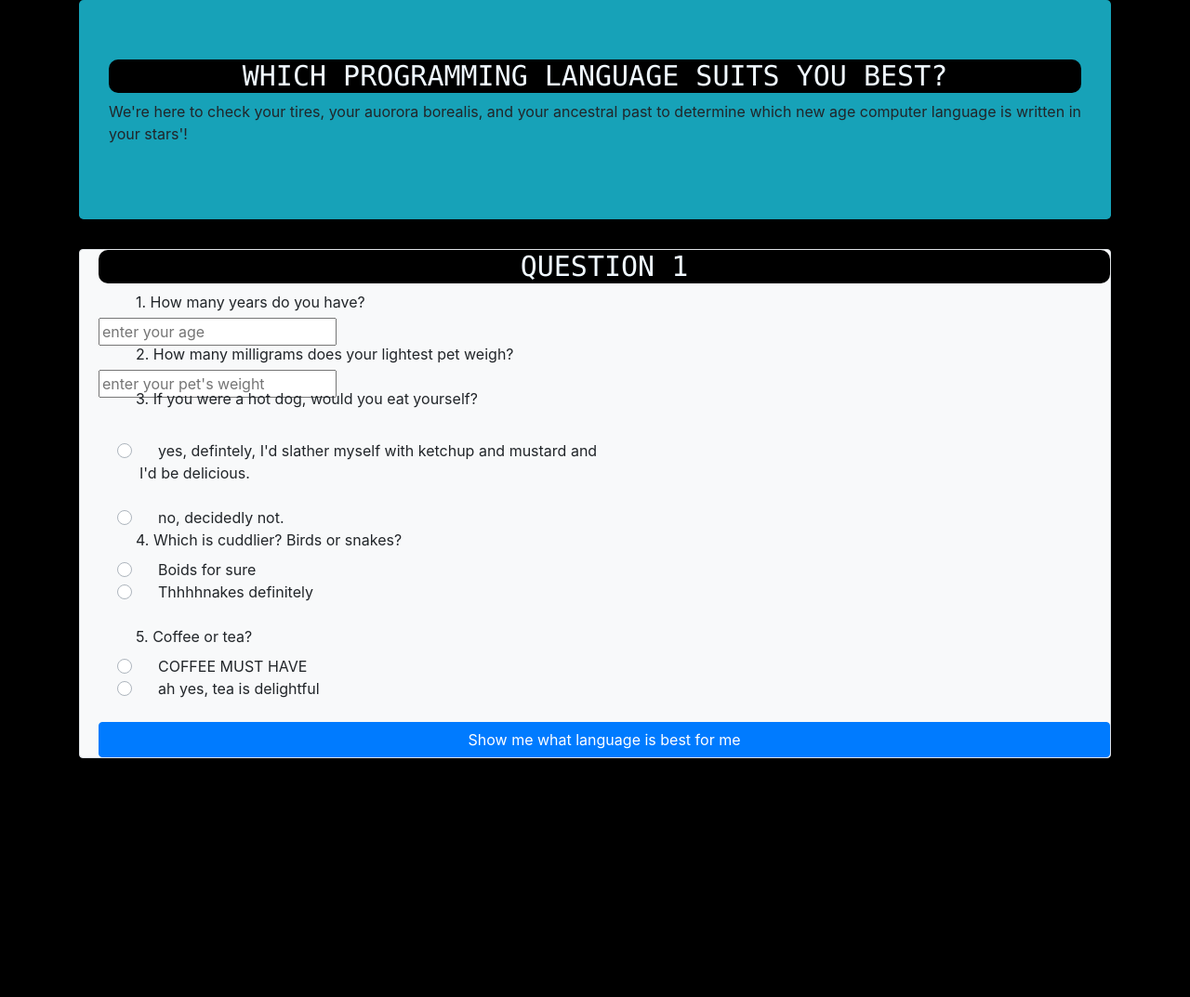
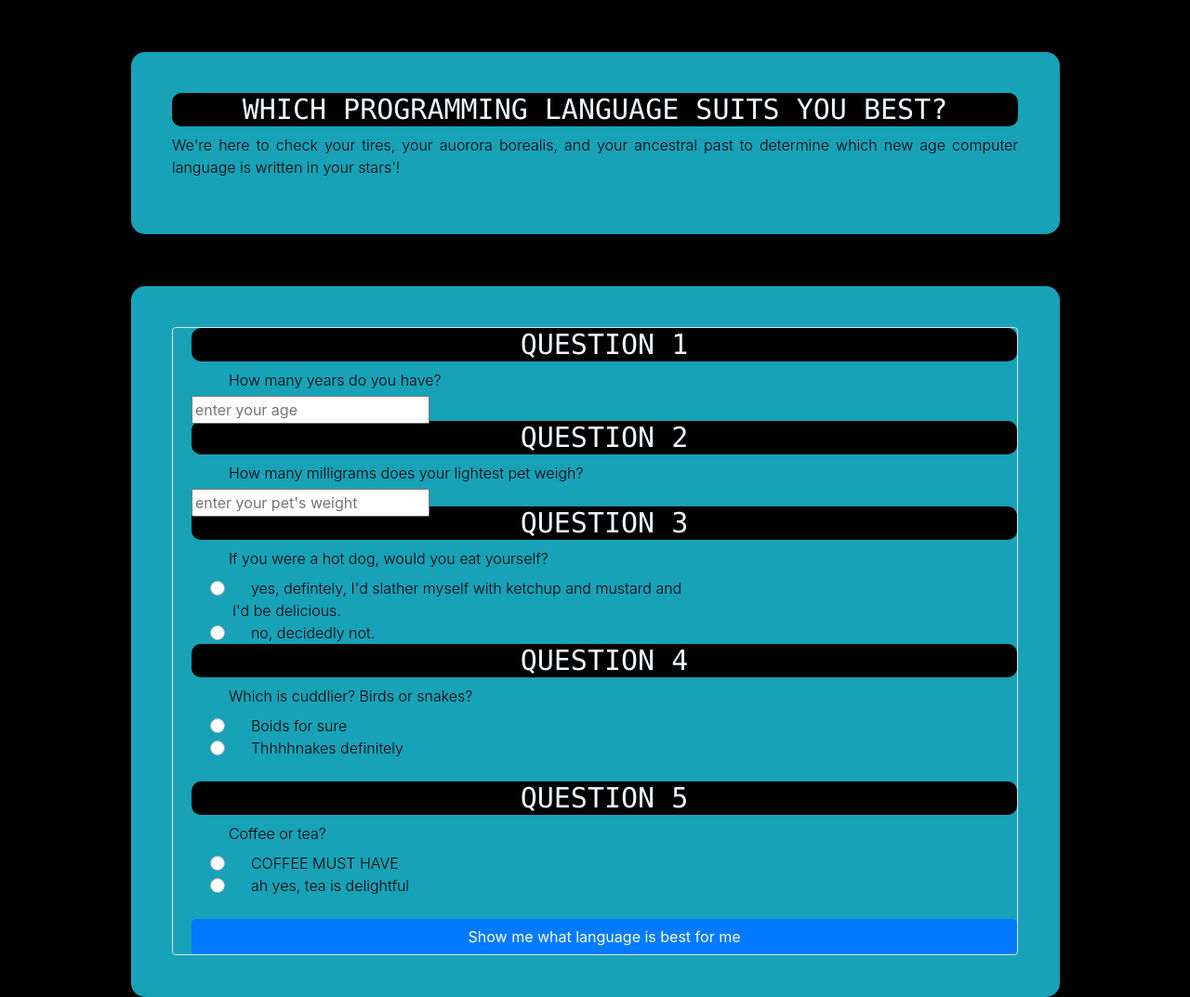
Before and after one commit to LukeCallahan/language-suggester, a plain HTML site: page index.html in a window 1280 px wide. Shown: the top 1073 px of the page at 93% size. Before the commit the page ends 816 px from the top, so only its background shows below. Drawn offline with Linux system fonts and the light colour scheme.

Commit message:
all js working

```diff
--- a/css/styles.css
+++ b/css/styles.css
@@ -13,12 +13,10 @@ h2 {
   font-size: 30px;
   text-align: center;
   font-family: "Lucida Console", "Courier New", monospace;
-
 }
 
 p {
   text-align: justify;
-
 }
 
 label {
@@ -27,3 +25,13 @@ label {
   width: 500px;
   clear: left;
 }
+
+.box{
+  border-radius: 15px;
+  color: black;
+  background-color: #17a2b8;
+  padding: 4%;
+  margin: 5%;
+  box-sizing: border-box;
+  font-weight: 300;
+}
--- a/index.html
+++ b/index.html
@@ -11,73 +11,80 @@
 </head>
 <body>
   <div class="container">
-    <div class="jumbotron bg-info">
+    <div class="box bg-info">
       <h2>WHICH PROGRAMMING LANGUAGE SUITS YOU BEST?</h2>
       <p>We're here to check your tires, your auorora borealis, and your ancestral past to determine which new age computer language is written in your stars'!</p>
     </div>
-    <form id="userInfo" class="form-check border rounded card bg-light" >
-
-
+    <div class="box bg-info">
+      <form id="userInfo" class="form-check border rounded card bg-info" >
         <h2 id="error-message" class="hidden">Please enter numbers for your age</h2>
 
         <h2> QUESTION 1</h2>
         <div class="form-check">
           <label>
-          1. How many years do you have?<br>
+            How many years do you have?<br>
             <input class="form-check-input"id="years" type="number" placeholder="enter your age"><br>
           </label>
         </div>
+        <h2> QUESTION 2</h2>
         <div class="form-check">
-        <label class="form-check-label" for="">2. How many milligrams does your lightest pet weigh?</label>
-        <input class="form-check-input" id="" placeholder="enter your pet's weight" type="text"><br>
+
+          <label class="form-check-label" for="">How many milligrams does your lightest pet weigh?</label>
+          <input class="form-check-input" id="pet-weight" placeholder="enter your pet's weight" type="number"><br>
         </div>
+        <h2> QUESTION 3</h2>
         <div class="form-check">
-        <label for="miracles">3. If you were a hot dog, would you eat yourself?</label><br>
+          <label for="miracles">If you were a hot dog, would you eat yourself?</label>
           <div class="custom-control custom-radio">
-        <input class="custom-control-input" id="customRadio1" type="radio" name="miracles" value="10" >
-        <label class="custom-control-label" for="customRadio1">yes, defintely, I'd slather myself with ketchup and mustard and I'd be delicious.</label>
+          <input class="custom-control-input" id="miracles" type="radio" name="miracles" value="10" >
+          <label class="custom-control-label" for="miracles">yes, defintely, I'd slather myself with ketchup and mustard and I'd be delicious.</label>
           </div>
         <div class="custom-control custom-radio">
-        <input class="custom-control-input" id="customRadio2" type="radio"  name="miracles"  value="1"><br>
-        <label class="custom-control-label" for="customRadio2">no, decidedly not.</label>
+          <input class="custom-control-input" id="miracles1" type="radio"  name="miracles"  value="1">
+          <label class="custom-control-label" for="miracles1">no, decidedly not.</label>
         </div>
       </div>
+      <h2> QUESTION 4</h2>
         <div class="form-check">
-        <label for="cuddlier">4. Which is cuddlier? Birds or snakes?</label>
+          <label for="cuddlier">Which is cuddlier? Birds or snakes?</label>
           <div class="custom-control custom-radio">
-          <input class="custom-control-input" id="customRadio3" type="radio"   name="cuddle" value="10">
-          <label class="custom-control-label" for="customRadio3">Boids for sure</label>
+            <input class="custom-control-input" id="cuddlier" type="radio"   name="cuddle" value="10">
+            <label class="custom-control-label" for="cuddlier">Boids for sure</label>
           </div>
           <div class="custom-control custom-radio">
             <input class="custom-control-input" id="customRadio4" type="radio" name="cuddle" value="1">
             <label class="custom-control-label" for="customRadio4">Thhhhnakes definitely</label><br>
           </div>
         </div>
+        <h2> QUESTION 5</h2>
         <div class="form-check">
-        <label for="beverage">5. Coffee or tea?</label>
+          <label for="beverage">Coffee or tea?</label>
           <div class="custom-control custom-radio">
-          <input class="custom-control-input" id="customRadio5" type="radio" name="bev"  type="radio" value ="10">
-          <label class="custom-control-label" for="customRadio5">COFFEE MUST HAVE</label>
+            <input class="custom-control-input" id="beverage" type="radio" name="bev"  type="radio" value ="10">
+            <label class="custom-control-label" for="beverage">COFFEE MUST HAVE</label>
             </div>
           <div class="custom-control custom-radio">
-          <input class="custom-control-input" id="customRadio6" type="radio" name="bev" type="radio" value ="1">
-          <label class="custom-control-label" for="customRadio6">ah yes, tea is delightful</label><br>
+            <input class="custom-control-input" id="beverage" type="radio" name="bev" type="radio" value ="1">
+            <label class="custom-control-label" for="beverage">ah yes, tea is delightful</label><br>
           </div>
         </div>
 
         <button class="btn btn-primary" type="submit">Show me what language is best for me</button>
-
-
+      </form>
+    </div>
+    <div class="box">
+      <h2>YOUR PERFECT PROGRAMMING LANGUAGE</h2>
+      <div id= class="box bg-info">
         <div id="python" class="hidden">
-      <h1>Python</h1>
+          <h2>Python</h2>
           <p>You treat everything as an object you snake charmin' son of a gun. The era for your type is over in so many ways, but you're lucky this language is in vogue and only getting better.</p>
         </div>
         <div id="ruby" class="hidden">
-      <h1>Ruby</h1>
+          <h2>Ruby</h2>
           <p>The sparkly things catch your eye, and rightfully so, this language is perfect for getting started in the beautiful world of learning to write software.</p>
         </div>
         <div id="rust" class="hidden">
-      <h1>Rust</h1>
+          <h2>Rust</h2>
           <p>Performance is all you care about, and surely what you'll be mastering with this language.</p>
         </div>
         <div id="no-language" class="hidden">
@@ -85,6 +92,8 @@
           <p>This is a language!</p>
         </div>
     </div>
+    </div>
+  </div>
 
 </body>
 </html>
```
Lines whose indentation alone changed are shown as unchanged.
